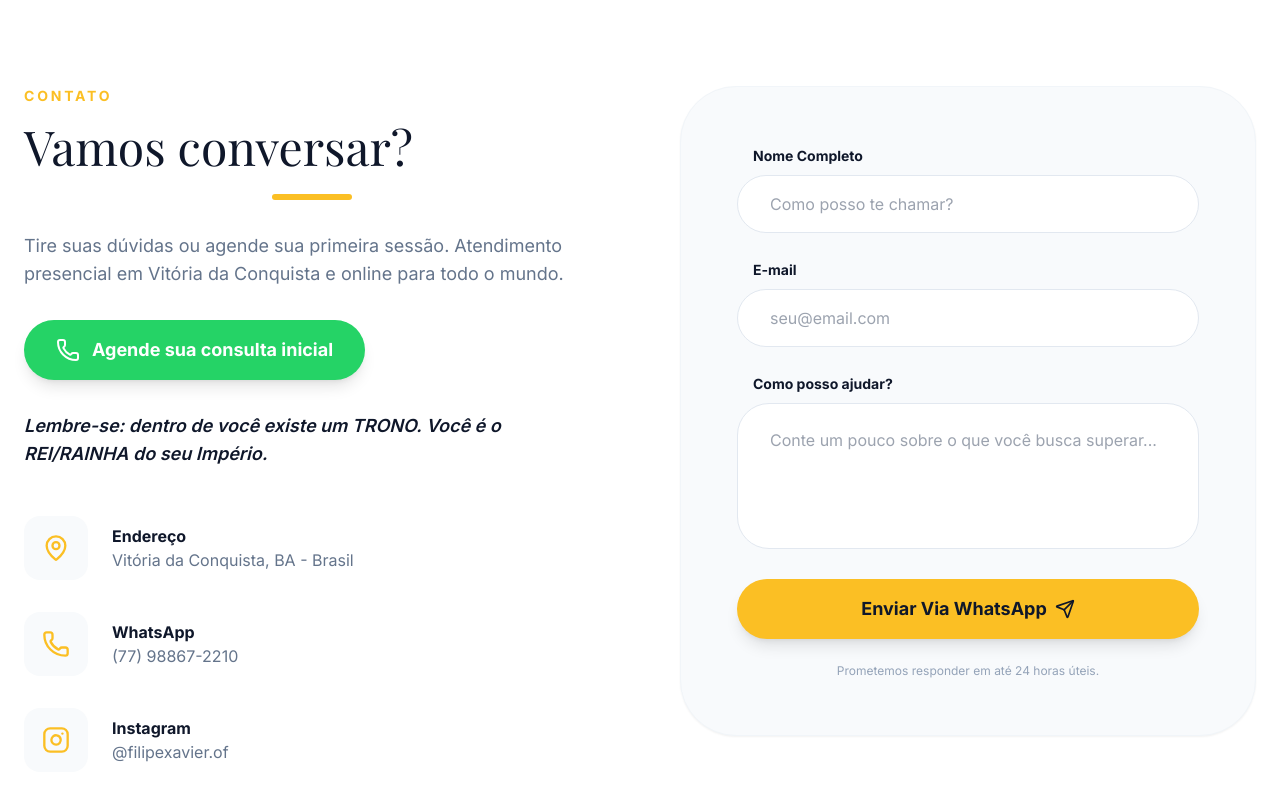
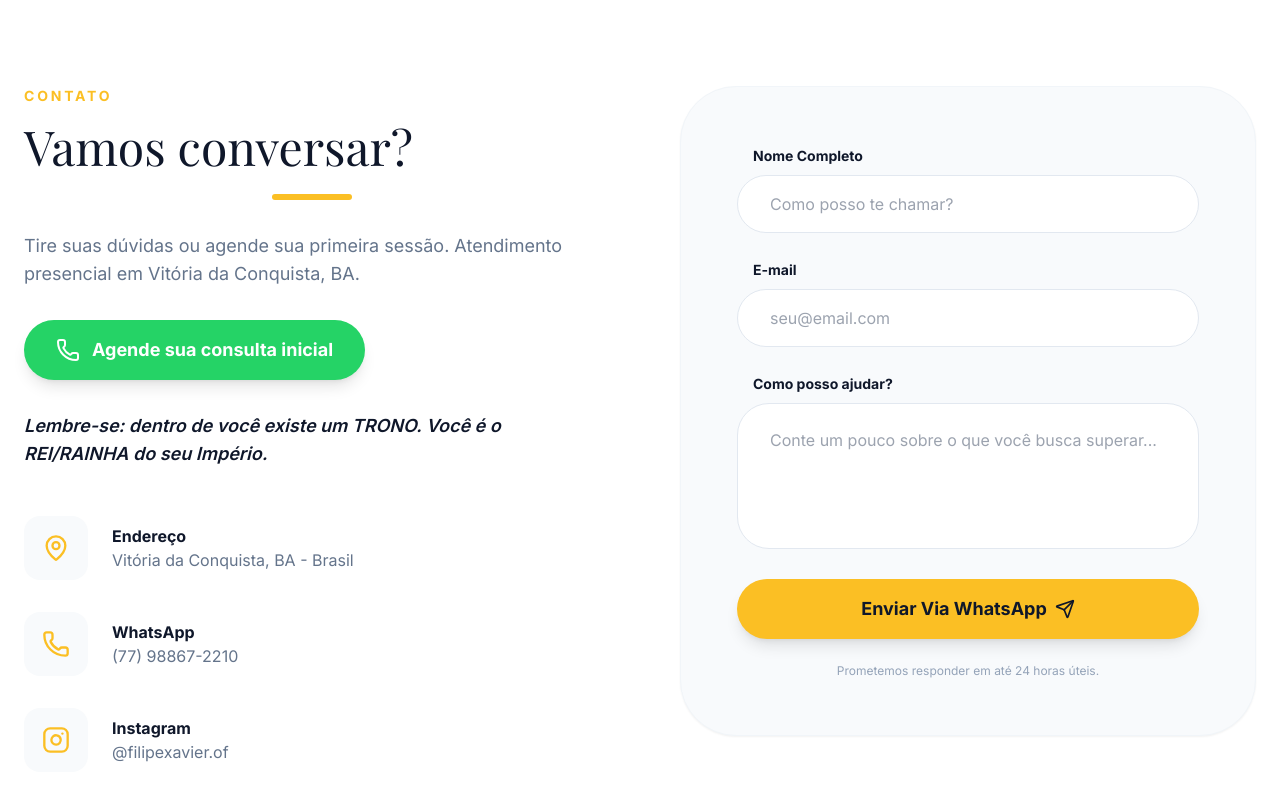
Before and after one commit to jairosouza67/XavierHipnose, a React (Vite) app: page / in a window 1280 px wide. Shown: the part 7946-8746 px from the top of the page. Built offline with nearby package versions, Linux system fonts and the light colour scheme; a web font is replaced by a local one.

Commit message:
Mudança atendimento preferencial

```diff
--- a/src/components/sections/ContactSection.tsx
+++ b/src/components/sections/ContactSection.tsx
@@ -14,7 +14,7 @@
                             <div>
                                 <SectionHeading subtitle="Contato" title="Vamos conversar?" />
                                 <p className="text-slate-500 mt-8 text-lg">
-                                    Tire suas dúvidas ou agende sua primeira sessão. Atendimento presencial em Vitória da Conquista e online para todo o mundo.
+                                    Tire suas dúvidas ou agende sua primeira sessão. Atendimento presencial em Vitória da Conquista, BA.
                                 </p>
                                 <div className="mt-8">
                                     <a
```
